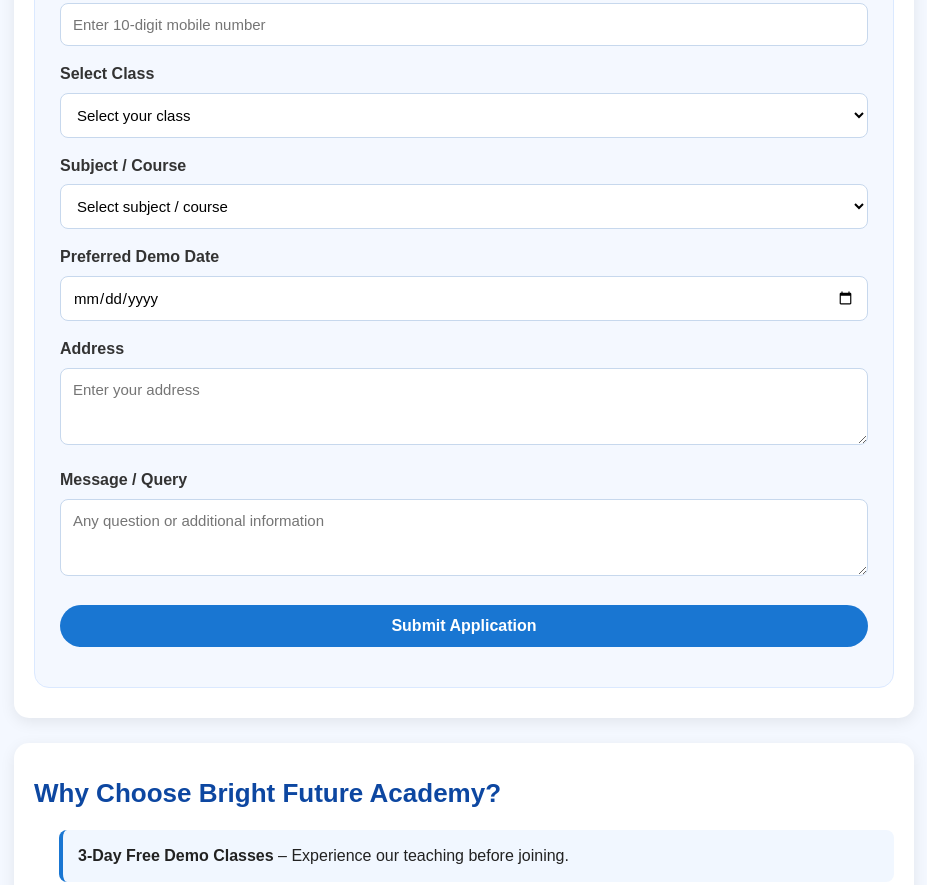
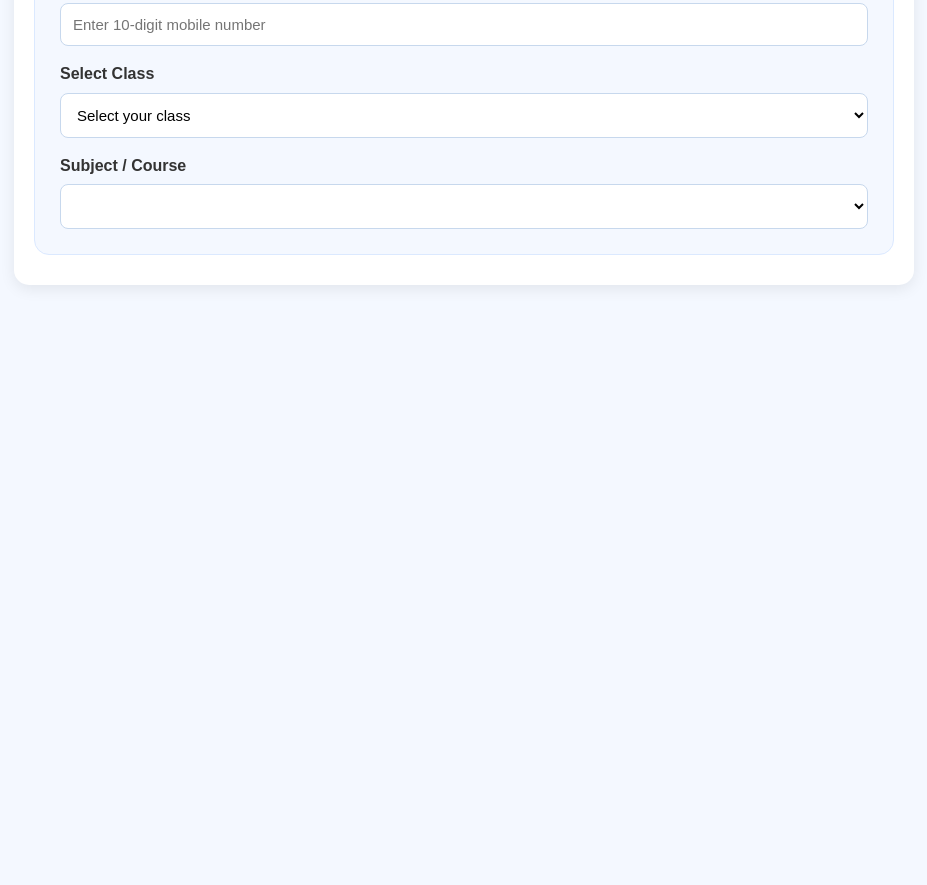
Before and after one commit to s6947909-tech/bright-future-academy, a plain HTML site: page index.html in a window 1280 px wide. Shown: the part 2456-3341 px from the top of the page, without its empty margins (176-1103 px from the left). After the commit the page ends 2766 px from the top, so only its background shows below. Drawn offline with Linux system fonts and the light colour scheme.

Commit message:
Update index.html

```diff
--- a/index.html
+++ b/index.html
@@ -283,90 +283,19 @@
 
             <select id="course" name="course" required>
 
-                <option value="">
-                    Select subject / course
-                </option>
+<!-- ================= Admissions Section ================= -->
 
-                <option value="All Subjects">
-                    All Subjects
-                </option>
+<section id="admissions" class="admissions-section">
+    <div class="container">
+        <h2>Admissions & Free 3-Day Demo</h2>
+        <p>Book your 3-day free demo class now. No admission fees, affordable ₹1,000/month fee structure!</p>
 
-                <option value="Maths & Science">
-                    Maths & Science
-                </option>
-
-                <option value="PCMB">
-                    PCMB
-                </option>
-
-                <option value="Commerce">
-                    Commerce
-                </option>
-
-                <option value="Accounts">
-                    Accounts
-                </option>
-
-                <option value="Business Studies">
-                    Business Studies
-                </option>
-
-                <option value="Economics">
-                    Economics
-                </option>
-
-            </select>
-
-
-            <label for="demoDate">
-                Preferred Demo Date
-            </label>
-
-            <input
-                type="date"
-                id="demoDate"
-                name="demoDate"
-                required>
-
-
-            <label for="address">
-                Address
-            </label>
-
-            <textarea
-                id="address"
-                name="address"
-                rows="3"
-                placeholder="Enter your address"
-                required></textarea>
-
-
-            <label for="message">
-                Message / Query
-            </label>
-
-            <textarea
-                id="message"
-                name="message"
-                rows="3"
-                placeholder="Any question or additional information"></textarea>
-
-
-            <button
-                type="submit"
-                class="submit-btn">
-                Submit Application
-            </button>
-
-        </form>
-
-        <p
-            id="formMessage"
-            class="form-message">
-        </p>
-
+        <div class="apply-box" style="text-align: center; margin-top: 30px;">
+            <a href="https://forms.gle/axESRdL8ZB5GrZKi9" target="_blank" class="btn" style="display: inline-block; padding: 14px 28px; background-color: #0066cc; color: #ffffff; text-decoration: none; border-radius: 5px; font-weight: bold; font-size: 18px;">
+                📝 Apply for Admission / Demo
+            </a>
+        </div>
     </div>
-
 </section>
 
 
```
